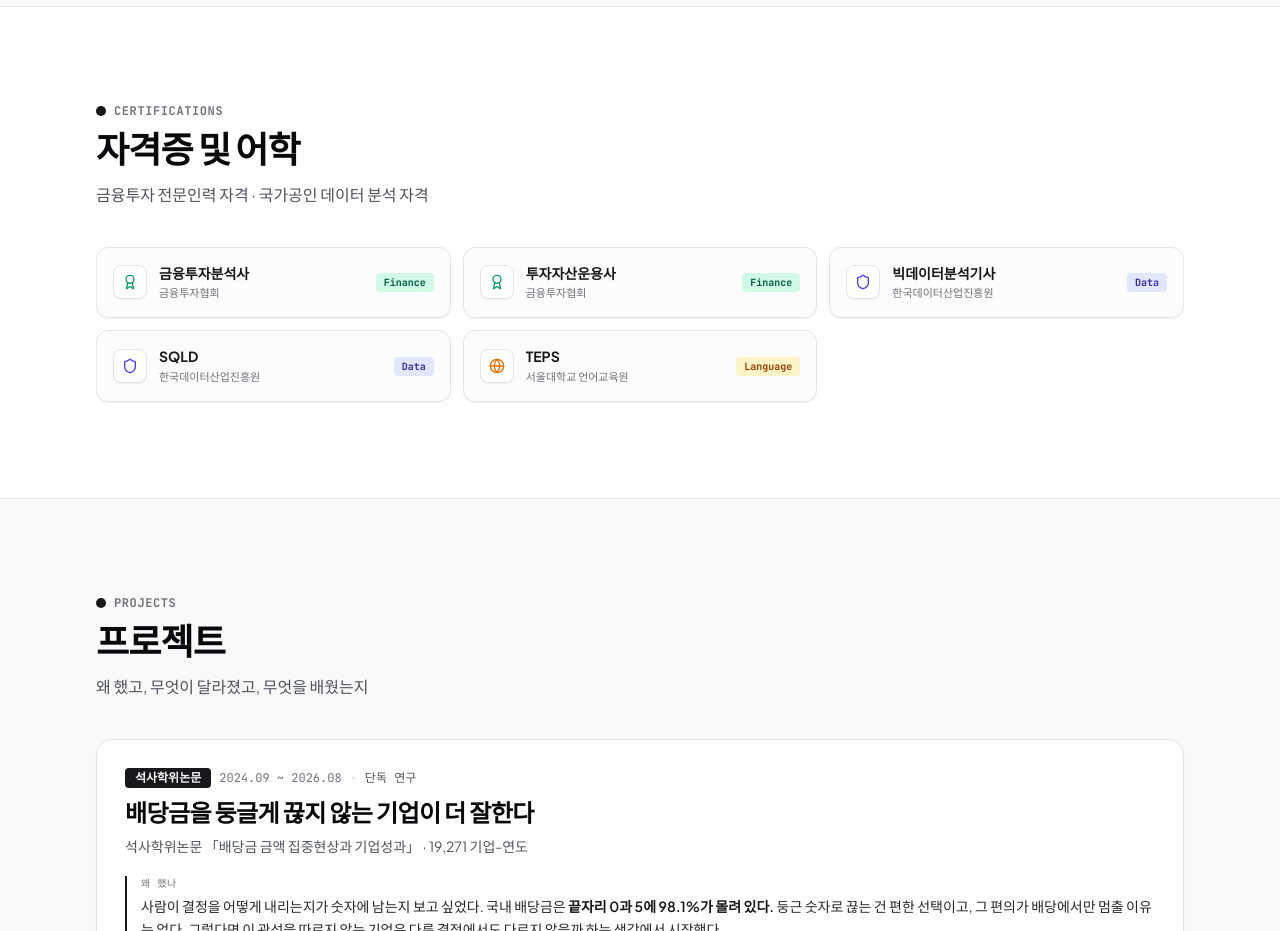
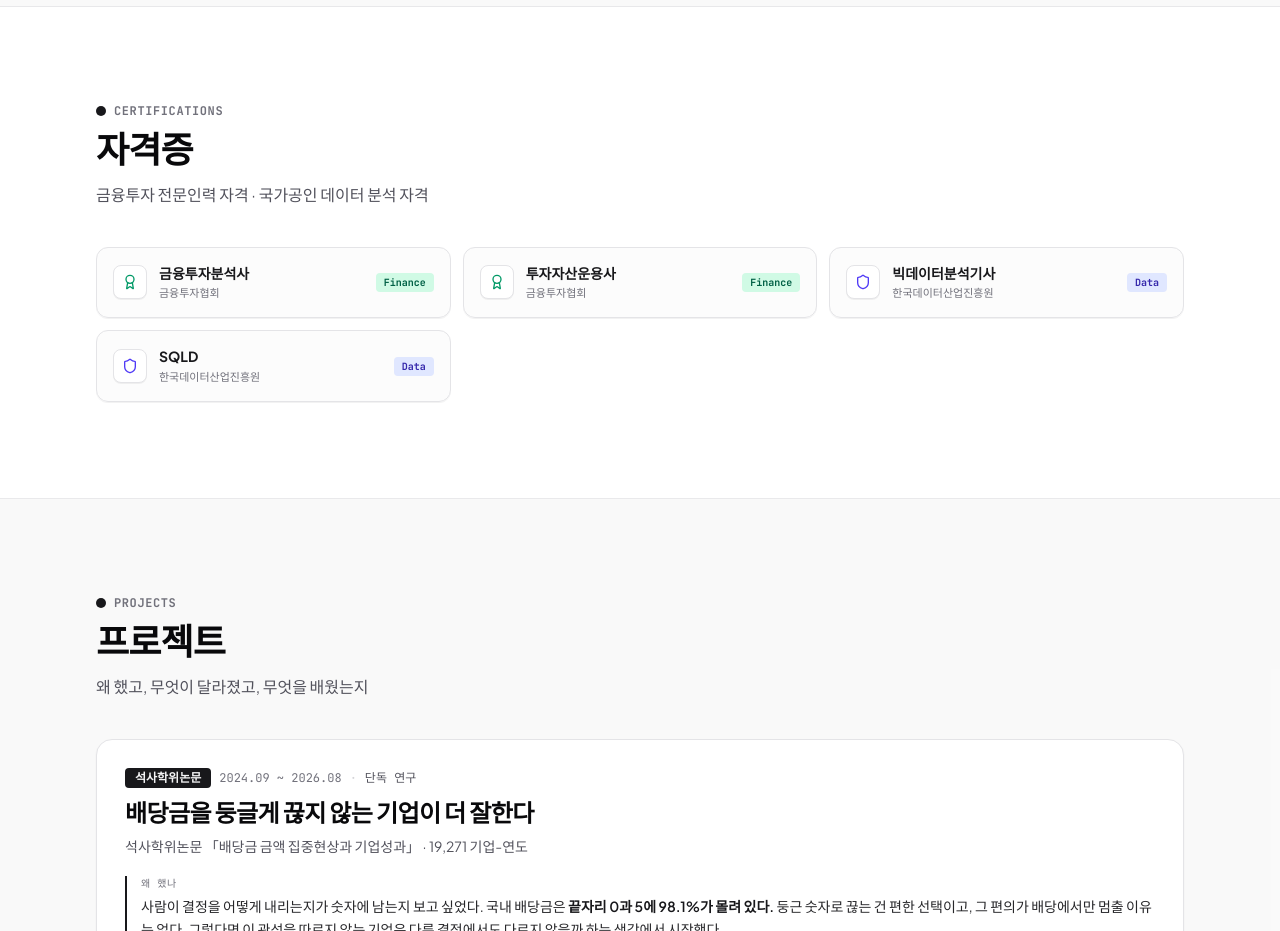
Before and after one commit to Shin-kihoon/portfolio0826, a React (Vite) app: page / in a window 1280 px wide. Shown: the part 2380-3311 px from the top of the page. Built offline with nearby package versions, Linux system fonts and the light colour scheme; a web font is replaced by a local one.

Commit message:
만료된 TEPS 삭제
어학 항목이 TEPS 하나였어서 섹션 제목도 자격증으로 바꿨다.

```diff
--- a/src/data/portfolioData.ts
+++ b/src/data/portfolioData.ts
@@ -354,5 +354,4 @@ export const CERTIFICATIONS: Certification[] = [
   { name: '투자자산운용사', issuer: '금융투자협회', category: 'Finance' },
   { name: '빅데이터분석기사', issuer: '한국데이터산업진흥원', category: 'Data' },
   { name: 'SQLD', issuer: '한국데이터산업진흥원', category: 'Data' },
-  { name: 'TEPS', issuer: '서울대학교 언어교육원', category: 'Language' },
 ];
--- a/src/data/siteContent.ts
+++ b/src/data/siteContent.ts
@@ -37,7 +37,7 @@ export const content = {
 
   certifications: {
     eyebrow: 'Certifications',
-    heading: '자격증 및 어학',
+    heading: '자격증',
     subheading: '금융투자 전문인력 자격 · 국가공인 데이터 분석 자격',
   },
 
```
